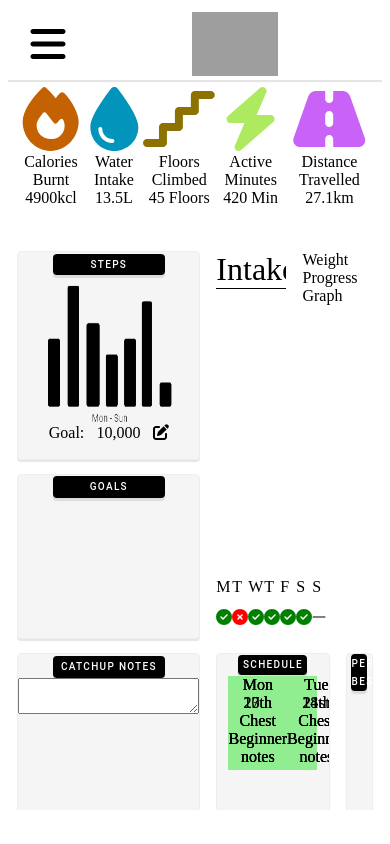
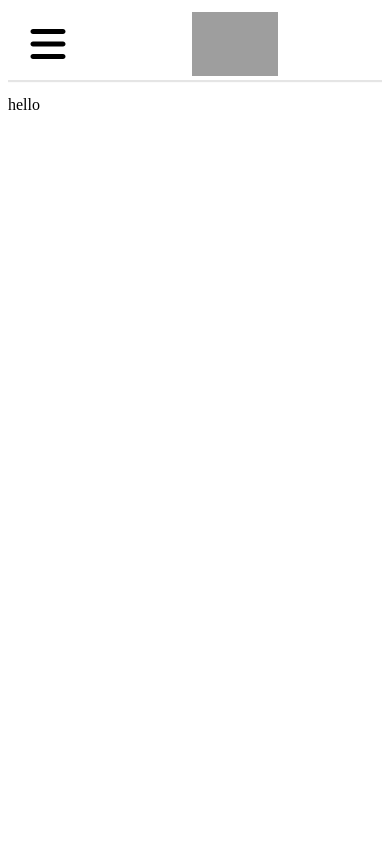
Before and after one commit to TrainingGuru/web, a React (Create React App) app: page /#/clientscatchup in a window 390 px wide. Built offline with nearby package versions, Linux system fonts and the light colour scheme; grey boxes are pictures that could not be loaded.

Commit message:
Added responsiveness to catch up screen

```diff
--- a/src/TrainerClients.js
+++ b/src/TrainerClients.js
@@ -343,20 +343,22 @@ const styles = {
 function TrainerClients() {
     // const isDesktopOrLaptop = useMediaQuery({ query: '(min-width: 1224px)' });
 
-    // const windowSize = useRef([window.innerWidth, window.innerHeight]);
+    const windowSize = useRef([window.innerWidth, window.innerHeight]);
 
     // ---------------------------- Use THIS!!!!!!!!!!!!!!!!! ---------------------------
     // on refresh
+    // the initialising value on line 352 doesn't allow the resize function to overrite it therefore only works on refresh
 
-    // const [width, setWidth] = useState();
+    const [width, setWidth] = useState(windowSize.current[0]);
 
-    // useEffect(() => {
-    //     function handleResize() {
-    //         setWidth(windowSize.current[0])
-    //     }
+    useEffect(() => {
+        function handleResize() {
+            setWidth(windowSize.current[0])
+            console.log("width: " + width)
+        }
 
-    //     window.addEventListener('resize', handleResize);
-    // });
+        window.addEventListener('resize', handleResize);
+    });
 
     // in html
     // { width > 700px ?}
@@ -605,7 +607,7 @@ function TrainerClients() {
     return (
     <div style={styles.trainerClients}>
         <Nav />
-        <div style={styles.trainerClients.container}>
+        { width > 700 ? <div style={styles.trainerClients.container}>
             <div style={styles.trainerClients.container.fitbitIcons}>
                 <div>
                     <FontAwesomeIcon style={{...styles.trainerClients.container.fitbitIcons.icon, ...styles.trainerClients.container.fitbitIcons.icon.calBurnt}} icon={faFire}/>
@@ -780,7 +782,7 @@ function TrainerClients() {
                 </div>
             </div>
 
-        </div>
+        </div> : <p>hello</p> }
     </div>
     );
 }
--- a/src/TrainerHome.js
+++ b/src/TrainerHome.js
@@ -301,7 +301,7 @@ function TrainerHome() {
                         {/* { clients?.map((client) => {
                             return <div style={styles.trainerHome.container.clients.content.entry}>
                                 <div style={styles.trainerHome.container.clients.content.entry.name}>{client.Name}</div>
-                                <Link to="/clientstrainer/{client.ID}">{client.Name}</Link>
+                                <Link to="/clientstrainer/${client.ID}">{client.Name}</Link>
                             </div>
                         }) } */}
                     </div>
```
